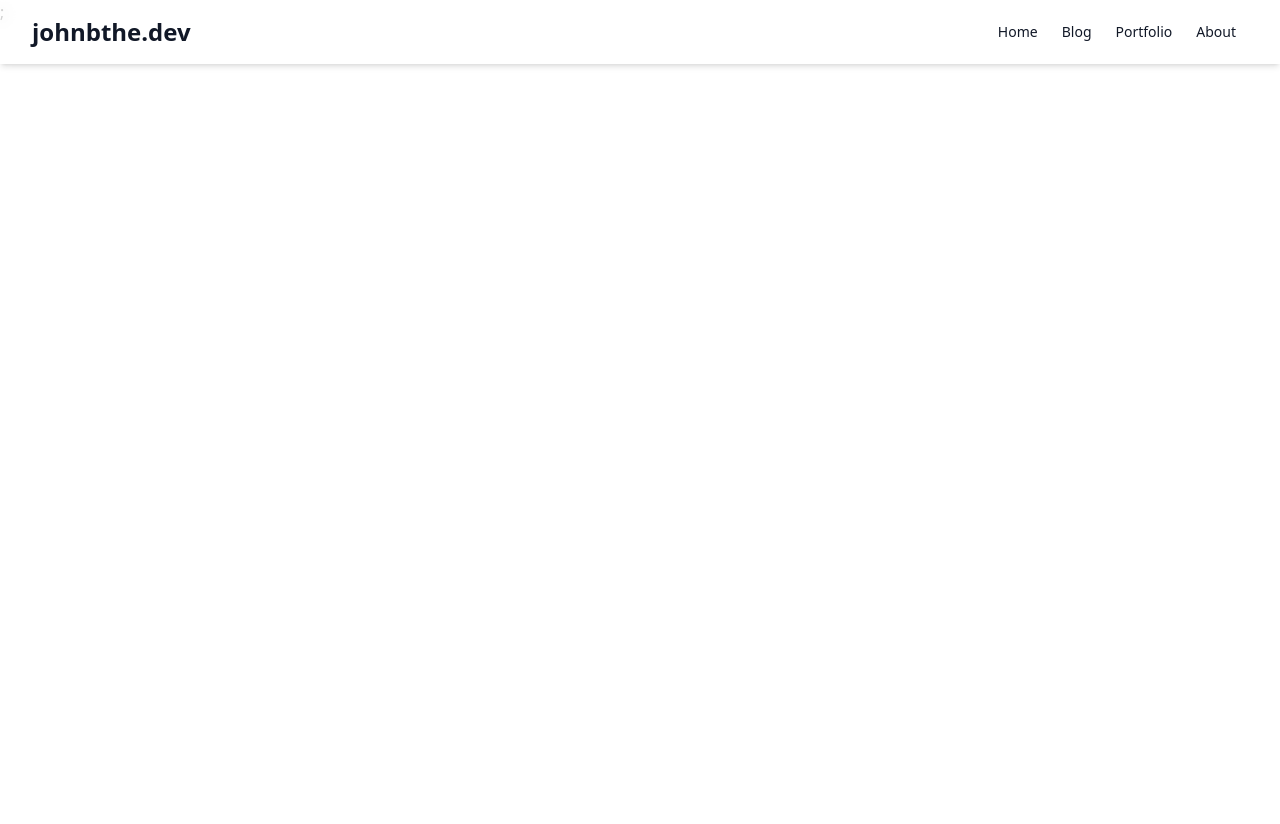
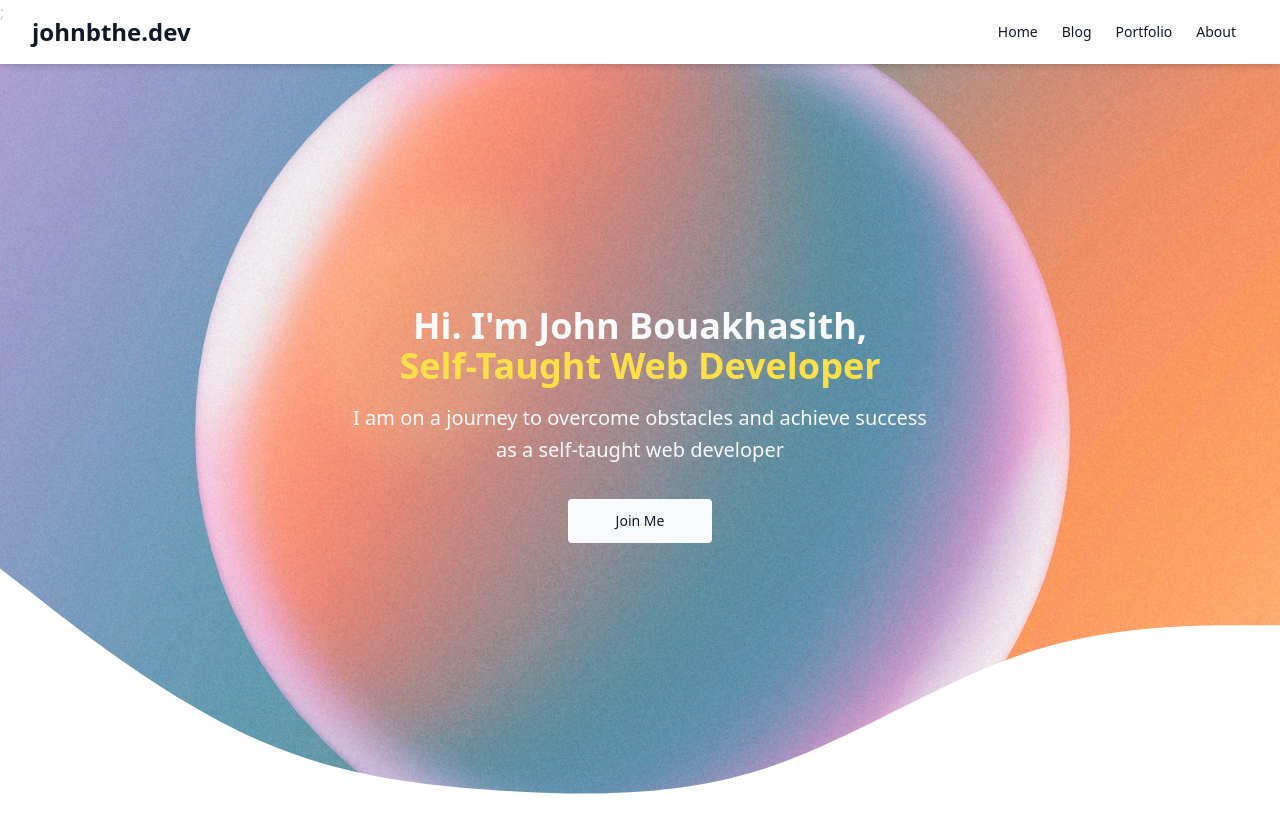
Before and after one commit to johnbthedev/johnbthe.dev, a React (Vite) app in the folder frontend/: page / in a window 1280 px wide. Before the commit the page ends 800 px from the top, so only its background shows below. Built offline with nearby package versions, Linux system fonts and the light colour scheme.

Commit message:
added complete Hero section

```diff
--- a/frontend/src/App.jsx
+++ b/frontend/src/App.jsx
@@ -1,9 +1,11 @@
 import Navbar from "./components/Navbar";
+import Hero from "./components/Hero";
 
 export default function App() {
   return (
     <>
       <Navbar />;
+      <Hero />
     </>
   );
 }
--- /dev/null
+++ b/frontend/src/components/Hero.jsx
@@ -0,0 +1,43 @@
+import React from "react";
+
+export default function Hero() {
+  return (
+    <section
+      id="hero"
+      className="relative bg-fixed bg-cover bg-center py-16 lg:py-0"
+      style={{ backgroundImage: "url(./src/img/background.jpg)" }}
+    >
+      <div className="absolute top-0 left-0 w-full h-10 bg-white z-1"></div>
+      <div className="mx-auto max-w-screen-xl px-4 py-32 lg:flex lg:h-screen lg:items-center">
+        <div className="mx-auto max-w-xl text-center">
+          <h1 className="text-3xl font-extrabold sm:text-4xl">
+            <span className="text-slate-50">Hi. I'm John Bouakhasith,</span>
+            <strong className="text-yellow-300 text-3xl font-extrabold sm:text-4xl sm:block">
+              Self-Taught Web Developer
+            </strong>
+          </h1>
+          <p className="text-slate-50 mt-4 sm:text-xl sm:leading-relaxed">
+            I am on a journey to overcome obstacles and achieve success as a
+            self-taught web developer
+          </p>
+          <div className="mt-8 flex flex-wrap justify-center">
+            <a href="#">
+              <button className="block w-full sm:w-auto py-3 px-12 text-sm font-medium text-gray-900 bg-gray-50 rounded hover:text-gray-200 hover:bg-gray-500">
+                Join Me
+              </button>
+            </a>
+          </div>
+        </div>
+        <div className="absolute inset-x-0 bottom-0">
+          <svg xmlns="http://www.w3.org/2000/svg" viewBox="0 0 1440 320">
+            <path
+              fill="#ffffff"
+              fillOpacity="1"
+              d="M0,32L48,69.3C96,107,192,181,288,224C384,267,480,277,576,282.7C672,288,768,288,864,256C960,224,1056,160,1152,128C1248,96,1344,96,1392,96L1440,96L1440,320L1392,320C1344,320,1248,320,1152,320C1056,320,960,320,864,320C768,320,672,320,576,320C480,320,384,320,288,320C192,320,96,320,48,320L0,320Z"
+            ></path>
+          </svg>
+        </div>
+      </div>
+    </section>
+  );
+}
```
Also changed, not shown: frontend/src/img/background.jpg (added).
